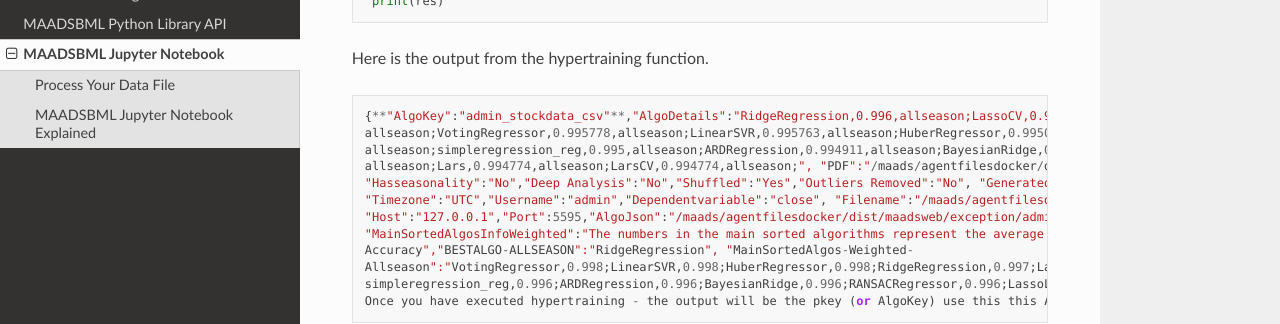
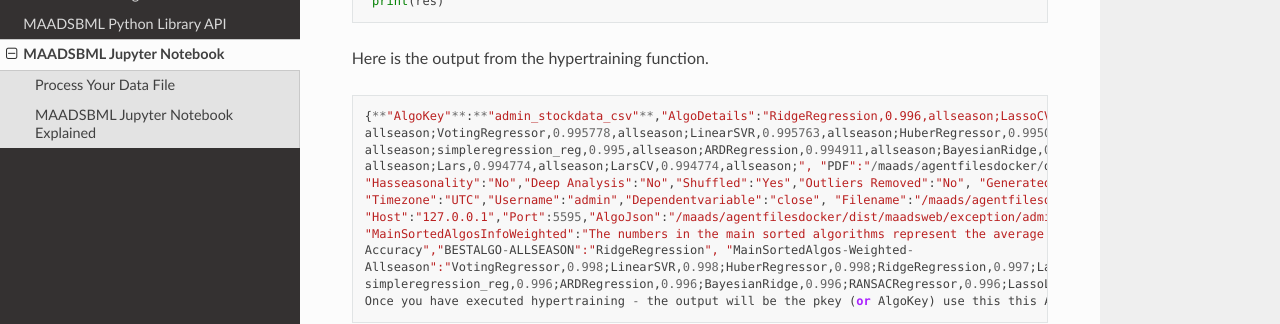
Before and after one commit to smaurice101/maadsbml, a Sphinx documentation site: the page built from docs/source/maadsbmlnotebook.rst, in a window 1280 px wide and 900 px high, scrolled down 2175 px. Shown: the part 151-475 px from the top of the window. Built offline with Sphinx 7.4.7 and the Read the Docs theme 2.0.0, drawn with Linux system fonts in a browser that asks for light colours.

```diff
--- a/docs/source/maadsbmlnotebook.rst
+++ b/docs/source/maadsbmlnotebook.rst
@@ -134,7 +134,7 @@ Here is the output from the hypertraining function.
 
 .. code-block::
 
-   {**"AlgoKey":"admin_stockdata_csv"**,"AlgoDetails":"RidgeRegression,0.996,allseason;LassoCV,0.995864,
+   {**"AlgoKey"**:**"admin_stockdata_csv"**,"AlgoDetails":"RidgeRegression,0.996,allseason;LassoCV,0.995864,
    allseason;VotingRegressor,0.995778,allseason;LinearSVR,0.995763,allseason;HuberRegressor,0.99503,
    allseason;simpleregression_reg,0.995,allseason;ARDRegression,0.994911,allseason;BayesianRidge,0.994905,
    allseason;Lars,0.994774,allseason;LarsCV,0.994774,allseason;", "PDF":"/maads/agentfilesdocker/dist/maadsweb/pdfreports/admin_stockdata_csv_no_seasons.pdf",
```
